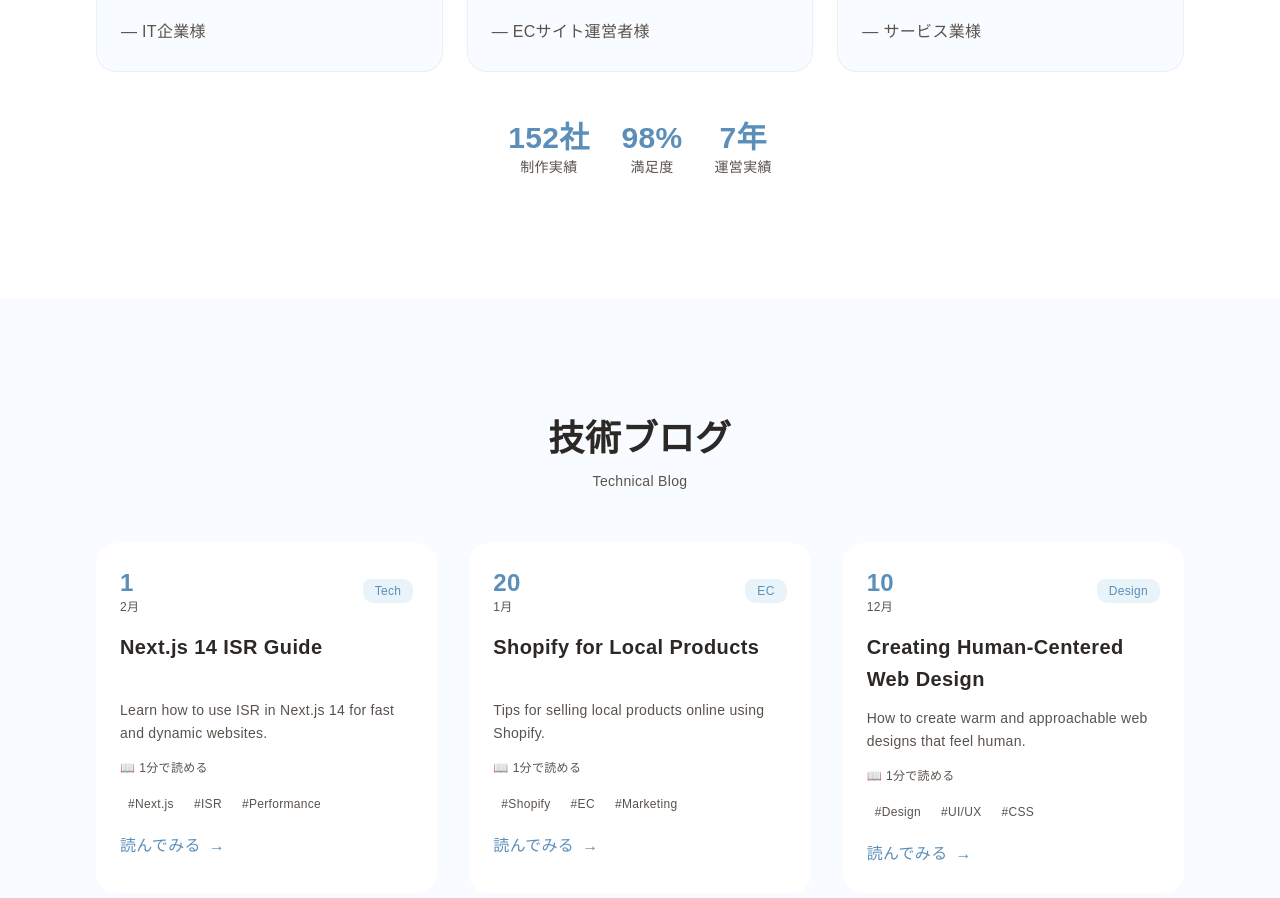
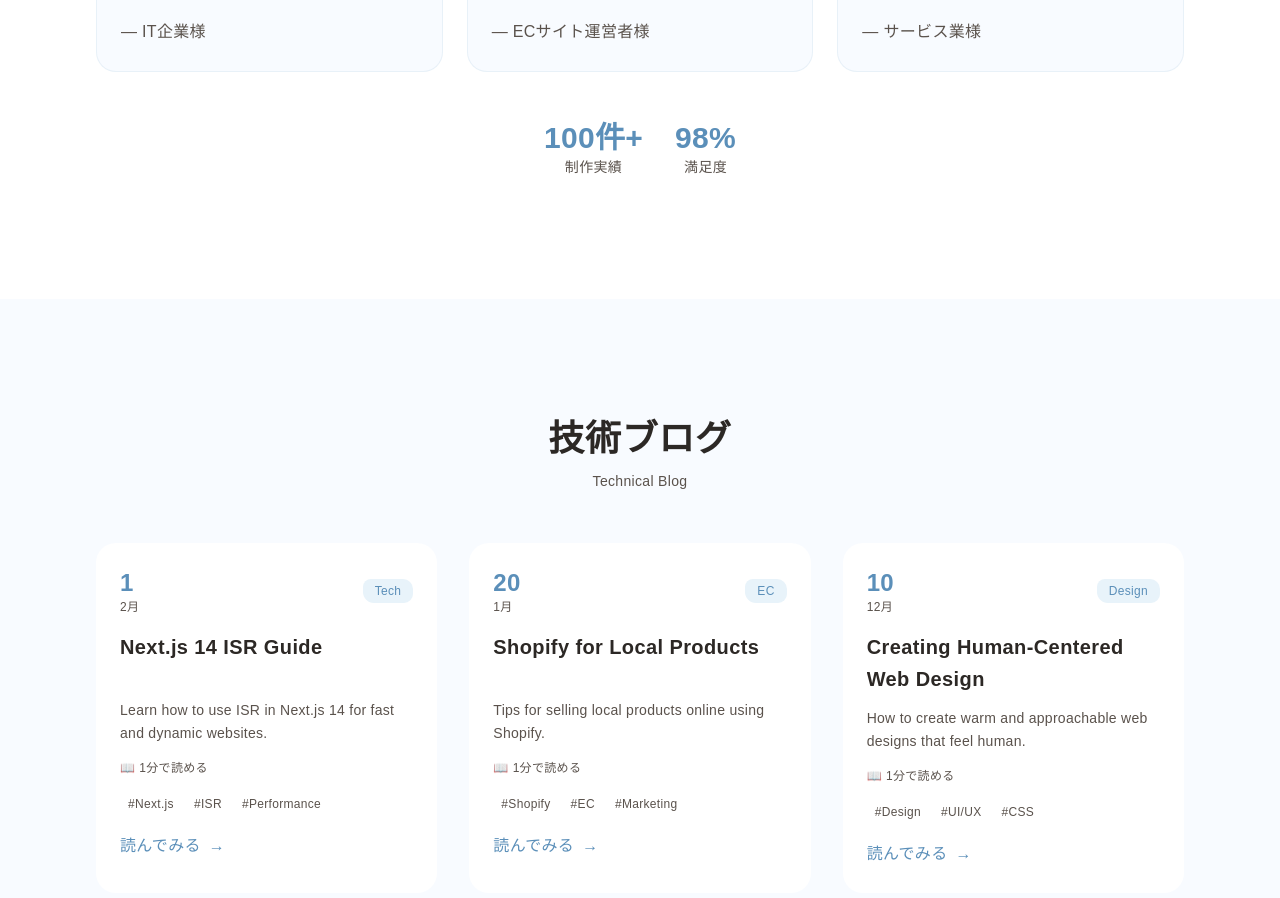
Before and after one commit to ryoma-abe/webchaleur.com, a Next.js app: page / in a window 1280 px wide. Shown: the part 6520-7418 px from the top of the page. Built offline with nearby package versions, Linux system fonts and the light colour scheme; a web font is replaced by a local one.

Commit message:
制作実績の表示を「152社」から「100件+」に変更し、運営実績のセクションを削除しました。これにより、情報の簡潔さと可読性が向上しました。

```diff
--- a/src/components/sections/Voice.tsx
+++ b/src/components/sections/Voice.tsx
@@ -155,16 +155,12 @@ export default function Voice() {
         >
           <div className="inline-flex items-center gap-8 flex-wrap justify-center">
             <div className="text-center">
-              <div className="text-3xl font-bold text-primary-blue">152社</div>
+              <div className="text-3xl font-bold text-primary-blue">100件+</div>
               <div className="text-caption">制作実績</div>
             </div>
             <div className="text-center">
               <div className="text-3xl font-bold text-primary-blue">98%</div>
               <div className="text-caption">満足度</div>
-            </div>
-            <div className="text-center">
-              <div className="text-3xl font-bold text-primary-blue">7年</div>
-              <div className="text-caption">運営実績</div>
             </div>
           </div>
         </div>
```
